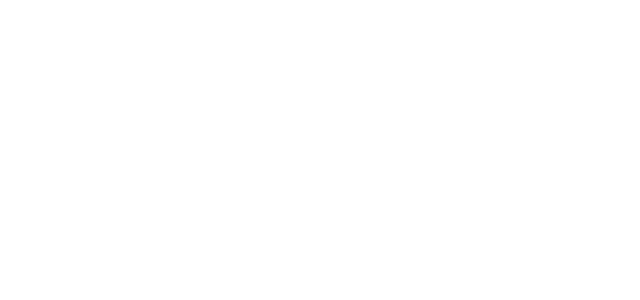
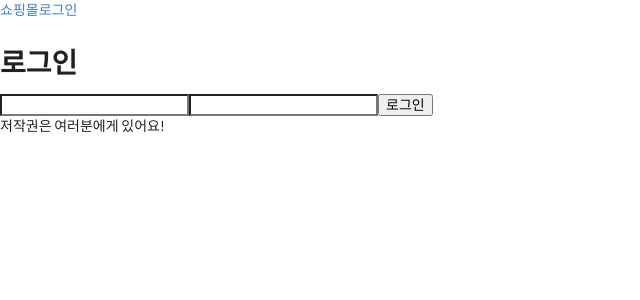
Before and after one commit to joonkim0625/fds-final-template, a React (Create React App) app: page /login in a window 1280 px wide. Shown: the top 300 px of the page, without its empty margins (0-640 px from the left). Built offline with nearby package versions, Linux system fonts and the light colour scheme.

Commit message:
LoginForm, View 추가

```diff
--- a/src/App.js
+++ b/src/App.js
@@ -2,6 +2,7 @@ import React, { Component } from 'react';
 import { BrowserRouter, Route, Redirect } from 'react-router-dom';
 import HomePage from './pages/HomePage';
 import ProductPage from './pages/ProductPage';
+import LoginPage from './pages/LoginPage';
 
 export default class App extends Component {
   render() {
@@ -13,6 +14,7 @@ export default class App extends Component {
           <Route exact path="/" component={HomePage} />
           {/* match 정보가 들어가는 곳 */}
           <Route path="/product/:productId" component={ProductPage} />
+          <Route path="/login" component={LoginPage} />
         </>
       </BrowserRouter>
     );
--- a/src/components/Layout.js
+++ b/src/components/Layout.js
@@ -7,6 +7,7 @@ export default class Layout extends Component {
       <div>
         <div>
           <Link to="/">쇼핑몰</Link>
+          <Link to="/login">로그인</Link>
         </div>
         {this.props.children}
         <div>저작권은 여러분에게 있어요!</div>
--- /dev/null
+++ b/src/components/LoginFormView.js
@@ -0,0 +1,13 @@
+import React, { Component } from 'react';
+
+export default class LoginFormView extends Component {
+  render() {
+    return (
+      <div>
+        <input type="text" />
+        <input type="password" />
+        <button>로그인</button>
+      </div>
+    );
+  }
+}
--- /dev/null
+++ b/src/containers/LoginForm.js
@@ -0,0 +1,8 @@
+import React, { Component } from 'react';
+import LoginFormView from '../components/LoginFormView';
+
+export default class LoginForm extends Component {
+  render() {
+    return <LoginFormView />;
+  }
+}
--- /dev/null
+++ b/src/pages/LoginPage.js
@@ -0,0 +1,14 @@
+import React, { Component } from 'react';
+import LoginForm from '../containers/LoginForm';
+import Layout from '../components/Layout';
+
+export default class LoginPage extends Component {
+  render() {
+    return (
+      <Layout>
+        <h1>로그인</h1>
+        <LoginForm />
+      </Layout>
+    );
+  }
+}
```
